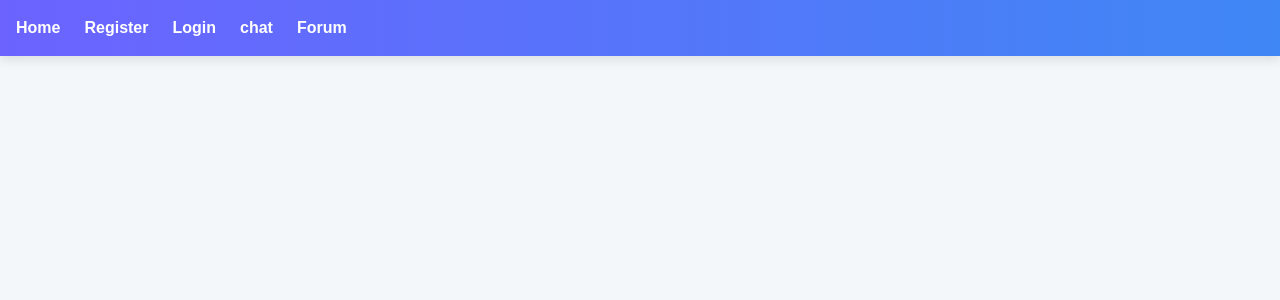
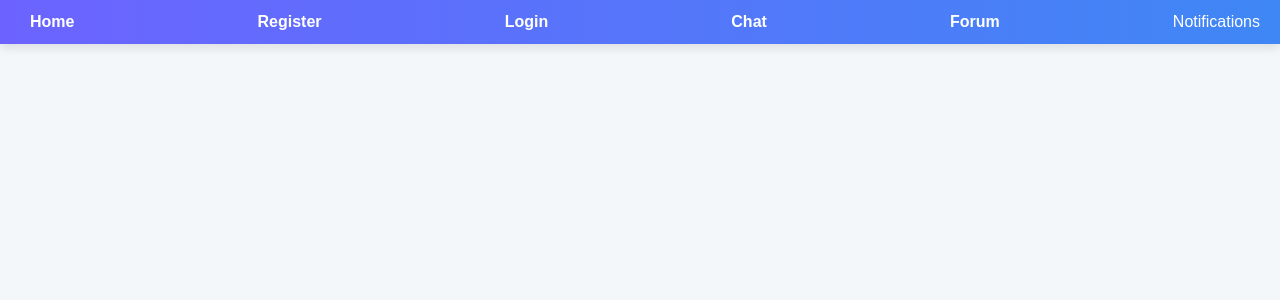
Before and after one commit to alimezar/E-Learning-Project, a Next.js app in the folder frontend/: page / in a window 1280 px wide. Shown: the top 300 px of the page. Built offline with nearby package versions, Linux system fonts and the light colour scheme.

Commit message:
notifs done but in forums only

```diff
--- a/frontend/app/components/NavBar.tsx
+++ b/frontend/app/components/NavBar.tsx
@@ -1,16 +1,166 @@
-// /app/NavBar.tsx
+'use client';
+
+import { useEffect, useState } from 'react';
 import Link from 'next/link';
 
 const NavBar = () => {
+  const [notifications, setNotifications] = useState<any[]>([]);
+  const [unreadCount, setUnreadCount] = useState<number>(0);
+  const [dropdownOpen, setDropdownOpen] = useState<boolean>(false);
+
+  // Fetch notifications for the logged-in user
+  const fetchNotifications = async () => {
+    const cookies = document.cookie;
+    const userCookie = cookies.split('; ').find((cookie) => cookie.startsWith('user='));
+    if (!userCookie) {
+      return; // If user is not logged in, do not fetch notifications
+    }
+
+    const user = JSON.parse(decodeURIComponent(userCookie.split('=')[1]));
+    try {
+      const res = await fetch(`http://localhost:3001/notifications/${user.id}`);
+      if (!res.ok) {
+        throw new Error('Failed to fetch notifications');
+      }
+
+      const data = await res.json();
+      setNotifications(data);
+      setUnreadCount(data.filter((notification: any) => !notification.read).length);
+    } catch (error) {
+      console.error(error);
+    }
+  };
+
+  // Mark a notification as read
+  const markAsRead = async (notificationId: string) => {
+    try {
+      await fetch(`http://localhost:3001/notifications/mark-as-read/${notificationId}`, {
+        method: 'POST',
+      });
+      // Update the notifications state after marking as read
+      setNotifications((prev) =>
+        prev.map((notification) =>
+          notification._id === notificationId
+            ? { ...notification, read: true }
+            : notification,
+        ),
+      );
+      setUnreadCount((prev) => Math.max(0, prev - 1));
+    } catch (error) {
+      console.error('Failed to mark notification as read', error);
+    }
+  };
+
+  useEffect(() => {
+    fetchNotifications();
+  }, []);
+
+  const toggleDropdown = () => setDropdownOpen(!dropdownOpen);
+
   return (
-    <nav>
-      <Link href="/">Home</Link>
-      <Link href="/auth/register">Register</Link>
-      <Link href="/auth/login">Login</Link>
-      <Link href="/Chat">chat</Link>
-      <Link href="/forum">Forum</Link>
+    <nav style={styles.nav}>
+      <Link href="/" style={styles.link}>
+        Home
+      </Link>
+      <Link href="/auth/register" style={styles.link}>
+        Register
+      </Link>
+      <Link href="/auth/login" style={styles.link}>
+        Login
+      </Link>
+      <Link href="/Chat" style={styles.link}>
+        Chat
+      </Link>
+      <Link href="/forum" style={styles.link}>
+        Forum
+      </Link>
+
+      <div style={styles.notificationWrapper}>
+        <button onClick={toggleDropdown} style={styles.notificationButton}>
+          Notifications {unreadCount > 0 && <span style={styles.badge}>{unreadCount}</span>}
+        </button>
+        {dropdownOpen && (
+          <div style={styles.dropdown}>
+            {notifications.length > 0 ? (
+              notifications.map((notification) => (
+                <div key={notification._id} style={styles.notificationItem}>
+                  <p>{notification.message}</p>
+                  {!notification.read && (
+                    <button
+                      style={styles.markAsReadButton}
+                      onClick={() => markAsRead(notification._id)}
+                    >
+                      Mark as Read
+                    </button>
+                  )}
+                </div>
+              ))
+            ) : (
+              <p>No notifications</p>
+            )}
+          </div>
+        )}
+      </div>
     </nav>
   );
 };
 
+const styles = {
+  nav: {
+    display: 'flex',
+    justifyContent: 'space-between',
+    alignItems: 'center',
+    padding: '10px 20px',
+    backgroundColor: '#4CAF50',
+    color: 'white',
+  },
+  link: {
+    color: 'white',
+    textDecoration: 'none',
+    margin: '0 10px',
+  },
+  notificationWrapper: {
+    position: 'relative' as 'relative',
+  },
+  notificationButton: {
+    background: 'none',
+    border: 'none',
+    color: 'white',
+    cursor: 'pointer',
+    fontSize: '1em',
+  },
+  badge: {
+    backgroundColor: 'red',
+    color: 'white',
+    borderRadius: '50%',
+    padding: '2px 8px',
+    marginLeft: '5px',
+    fontSize: '0.9em',
+  },
+  dropdown: {
+    position: 'absolute' as 'absolute',
+    top: '100%',
+    right: '0',
+    backgroundColor: 'white',
+    color: '#333',
+    border: '1px solid #ddd',
+    borderRadius: '5px',
+    boxShadow: '0 4px 8px rgba(0, 0, 0, 0.1)',
+    width: '300px',
+    zIndex: 1000,
+  },
+  notificationItem: {
+    padding: '10px',
+    borderBottom: '1px solid #ddd',
+  },
+  markAsReadButton: {
+    backgroundColor: '#4CAF50',
+    color: 'white',
+    border: 'none',
+    padding: '5px 10px',
+    borderRadius: '5px',
+    cursor: 'pointer',
+  },
+};
+
 export default NavBar;
--- a/frontend/app/forum/page.tsx
+++ b/frontend/app/forum/page.tsx
@@ -1,5 +1,6 @@
 'use client';
 import { useState, useEffect } from 'react';
+import NavBar from '../components/NavBar';
 
 interface Thread {
   _id: string;
@@ -149,6 +150,7 @@ const Forum = ({ courseId }: { courseId: string }) => {
 
   return (
     <div style={styles.container}>
+      <NavBar/>
       <h1 style={styles.header}>Forum</h1>
 
       {/* Loading and error feedback */}
--- a/frontend/app/thread/[id]/page.tsx
+++ b/frontend/app/thread/[id]/page.tsx
@@ -1,6 +1,7 @@
 'use client';
 import { useState, useEffect } from 'react';
 import { useParams } from 'next/navigation';
+import NavBar from '@/app/components/NavBar';
 
 const ThreadPage = () => {
   const { id } = useParams(); // Extract 'id' from the URL
@@ -180,6 +181,7 @@ const ThreadPage = () => {
 
   return (
     <div style={styles.container}>
+      <NavBar/>
       <h1 style={styles.header}>Thread Details</h1>
 
       <div style={styles.threadCard}>
```
Also changed, not shown: 1 other file (tests, documents, lock files or other folders).
